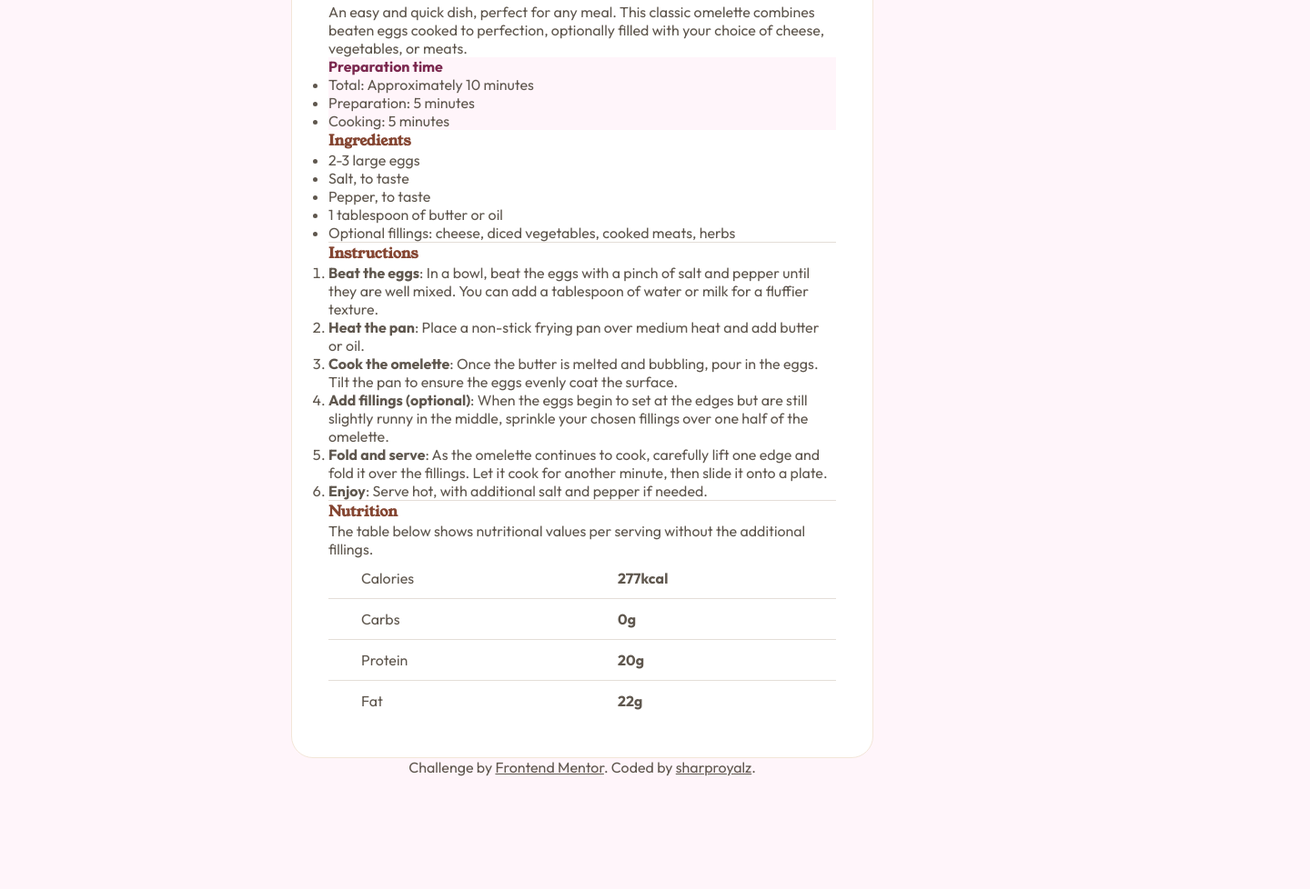
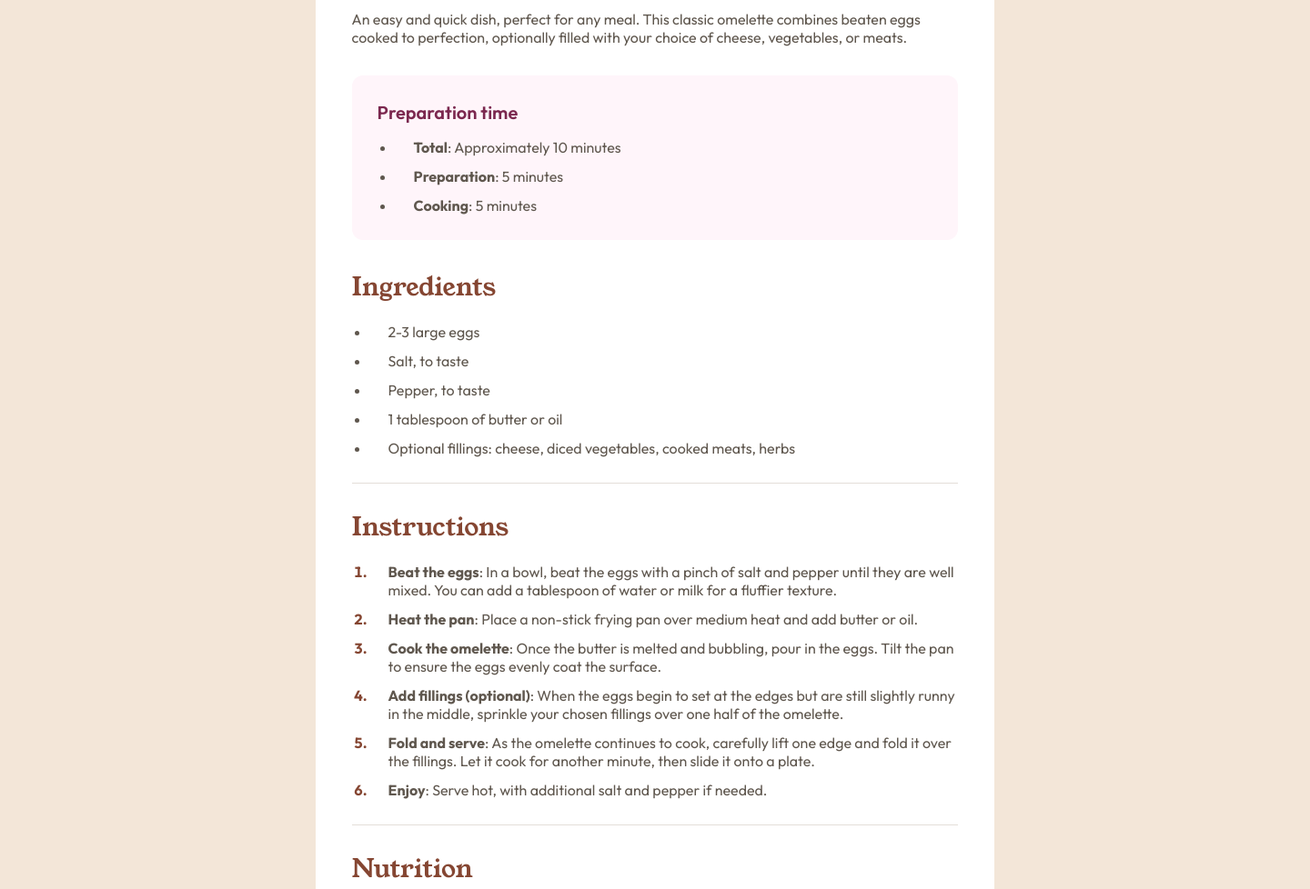
Before and after one commit to sharproyalz/frontend-mentor-websites, a plain HTML site: page recipe-page/index.html in a window 1280 px wide. Shown: the part 544-1522 px from the top of the page at 91% size, 1440 px wide, since content can reach past the window. Drawn offline with Linux system fonts and the light colour scheme.

Commit message:
Add: margins and padding for recipe page

```diff
--- a/recipe-page/index.html
+++ b/recipe-page/index.html
@@ -30,32 +30,34 @@
             <!-- Description -->
             <div>
                 <p id="recipe-desc">
-          An easy and quick dish, perfect for any meal. This classic omelette
-          combines beaten eggs cooked to perfection, optionally filled with your
-          choice of cheese, vegetables, or meats.
+                    An easy and quick dish, perfect for any meal. This classic
+                    omelette combines beaten eggs cooked to perfection,
+                    optionally filled with your choice of cheese, vegetables, or
+                    meats.
                 </p>
             </div>
 
             <!-- Preperation Time -->
             <div id="prep-time">
-        <h4 id="prep-title">Preparation time</h4>
+                <div id="prep-title">Preparation time</div>
                 <ul>
-          <li>Total: Approximately 10 minutes</li>
-          <li>Preparation: 5 minutes</li>
-          <li>Cooking: 5 minutes</li>
+                    <li><b>Total</b>: Approximately 10 minutes</li>
+                    <li><b>Preparation</b>: 5 minutes</li>
+                    <li><b>Cooking</b>: 5 minutes</li>
                 </ul>
             </div>
 
             <!-- Ingredients -->
             <div id="ingredients">
-        <h2>Ingredients</h2>
+                <div class="h2">Ingredients</div>
                 <ul>
                     <li>2-3 large eggs</li>
                     <li>Salt, to taste</li>
                     <li>Pepper, to taste</li>
                     <li>1 tablespoon of butter or oil</li>
                     <li>
-            Optional fillings: cheese, diced vegetables, cooked meats, herbs
+                        Optional fillings: cheese, diced vegetables, cooked
+                        meats, herbs
                     </li>
                 </ul>
             </div>
@@ -64,34 +66,51 @@
 
             <!-- Instruction -->
             <div id="instruction">
-        <h2>Instructions</h2>
+                <div class="h2">Instructions</div>
                 <ol>
                     <li>
-            <b>Beat the eggs</b>: In a bowl, beat the eggs with a pinch of salt
-            and pepper until they are well mixed. You can add a tablespoon of
-            water or milk for a fluffier texture.
+                        <p>
+                            <b>Beat the eggs</b>: In a bowl, beat the eggs with
+                            a pinch of salt and pepper until they are well
+                            mixed. You can add a tablespoon of water or milk for
+                            a fluffier texture.
+                        </p>
+                    </li>
+
+                    <li>
+                        <p>
+                            <b>Heat the pan</b>: Place a non-stick frying pan
+                            over medium heat and add butter or oil.
+                        </p>
                     </li>
                     <li>
-            <b>Heat the pan</b>: Place a non-stick frying pan over medium heat
-            and add butter or oil.
+                        <p>
+                            <b>Cook the omelette</b>: Once the butter is melted
+                            and bubbling, pour in the eggs. Tilt the pan to
+                            ensure the eggs evenly coat the surface.
+                        </p>
                     </li>
                     <li>
-            <b>Cook the omelette</b>: Once the butter is melted and bubbling,
-            pour in the eggs. Tilt the pan to ensure the eggs evenly coat the
-            surface.
+                        <p>
+                            <b>Add fillings (optional)</b>: When the eggs begin
+                            to set at the edges but are still slightly runny in
+                            the middle, sprinkle your chosen fillings over one
+                            half of the omelette.
+                        </p>
                     </li>
                     <li>
-            <b>Add fillings (optional)</b>: When the eggs begin to set at the
-            edges but are still slightly runny in the middle, sprinkle your
-            chosen fillings over one half of the omelette.
+                        <p>
+                            <b>Fold and serve</b>: As the omelette continues to
+                            cook, carefully lift one edge and fold it over the
+                            fillings. Let it cook for another minute, then slide
+                            it onto a plate.
+                        </p>
                     </li>
                     <li>
-            <b>Fold and serve</b>: As the omelette continues to cook, carefully
-            lift one edge and fold it over the fillings. Let it cook for another
-            minute, then slide it onto a plate.
-          </li>
-          <li>
-            <b>Enjoy</b>: Serve hot, with additional salt and pepper if needed.
+                        <p>
+                            <b>Enjoy</b>: Serve hot, with additional salt and
+                            pepper if needed.
+                        </p>
                     </li>
                 </ol>
             </div>
@@ -100,11 +119,11 @@
 
             <!-- Nutrition -->
             <div id="nutrition">
-        <h2 id="nutri-title">Nutrition</h2>
+                <div id="nutri-title" class="h2">Nutrition</div>
                 <div>
                     <p>
-            The table below shows nutritional values per serving without the
-            additional fillings.
+                        The table below shows nutritional values per serving
+                        without the additional fillings.
                     </p>
                 </div>
                 <table id="nutrition-table">
@@ -128,11 +147,14 @@
             </div>
         </div>
 
-    <div class="attribution">
+        <div id="attribution">
             Challenge by
-      <a href="https://www.frontendmentor.io?ref=challenge" target="_blank"
+            <a
+                href="https://www.frontendmentor.io?ref=challenge"
+                target="_blank"
                 >Frontend Mentor</a
-      >. Coded by <a href="#">sharproyalz</a>.
+            >. Coded by
+            <a href="https://github.com/sharproyalz">sharproyalz</a>.
         </div>
     </body>
 </html>
--- a/recipe-page/styles.css
+++ b/recipe-page/styles.css
@@ -26,17 +26,22 @@
 }
 
 body {
-  background-color: var(--rose-white);
+    background-color: var(--eggshell);
     display: flex;
     flex-direction: column;
-  justify-content: center;
     align-items: center;
-  height: 200vh;
-  max-width: 1440px;
+    width: 1440px;
+    padding: 120px 0;
+}
+
+li {
+    margin-left: 20px;
+    padding-left: 20px;
+    margin-bottom: 12px;
 }
 
 #container {
-  width: 50%;
+    width: 52%;
     background-color: var(--white);
     border-radius: 24px;
     padding: 40px;
@@ -52,28 +57,55 @@ body {
     font-family: "Young Serif", sans-serif;
     font-size: 32px;
     color: var(--dark-charcoal);
+
+    margin: 20px 0;
 }
 
 #prep-time {
     background-color: var(--rose-white);
+    padding: 28px;
+    border-radius: 12px;
+    margin: 32px 0;
+}
+
+#prep-time li:last-child,
+#ingredients li:last-child,
+#instruction li:last-child {
+    margin-bottom: 0;
 }
 
 #prep-title {
     color: var(--dark-raspberry);
+    font-size: 20px;
+    font-weight: 600;
+    margin-bottom: 16px;
 }
 
-h2 {
+.h2 {
     color: var(--nutmeg);
     font-family: "Young Serif", sans-serif;
+    font-size: 28px;
+    margin-bottom: 20px;
 }
 
 hr {
     border: none;
     height: 1px;
     background-color: var(--light-grey);
+    margin: 28px 0;
+}
+
+#instruction li {
+    color: var(--nutmeg);
+    font-weight: bold;
+}
+
+#instruction p {
+    font-weight: normal;
 }
 
 #nutrition-table {
+    margin-top: 20px;
     border-collapse: collapse;
     width: 100%;
 }
@@ -98,3 +130,7 @@ tr:last-child {
 td:nth-child(2) {
     font-weight: bold;
 }
+
+#attribution {
+    margin-top: 20px;
+}
```
Lines whose indentation alone changed are shown as unchanged.
